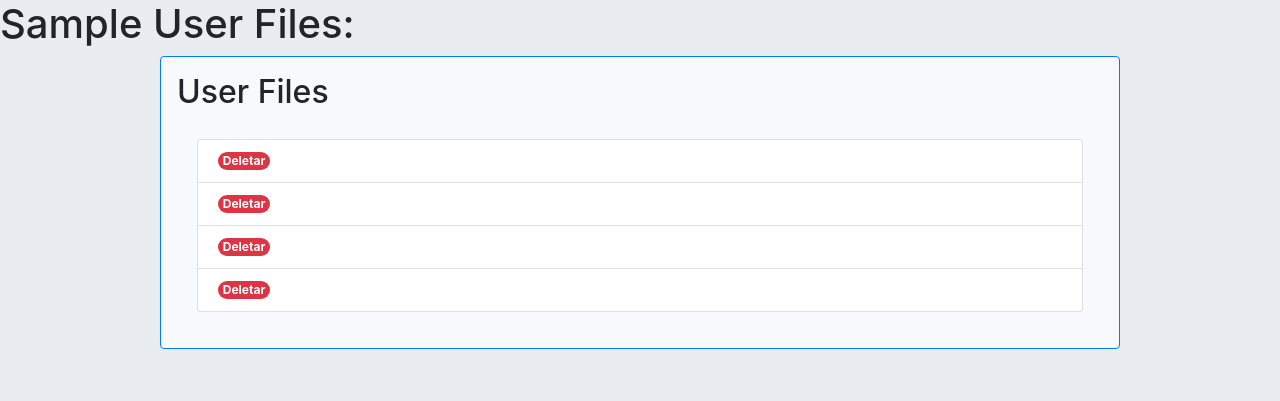
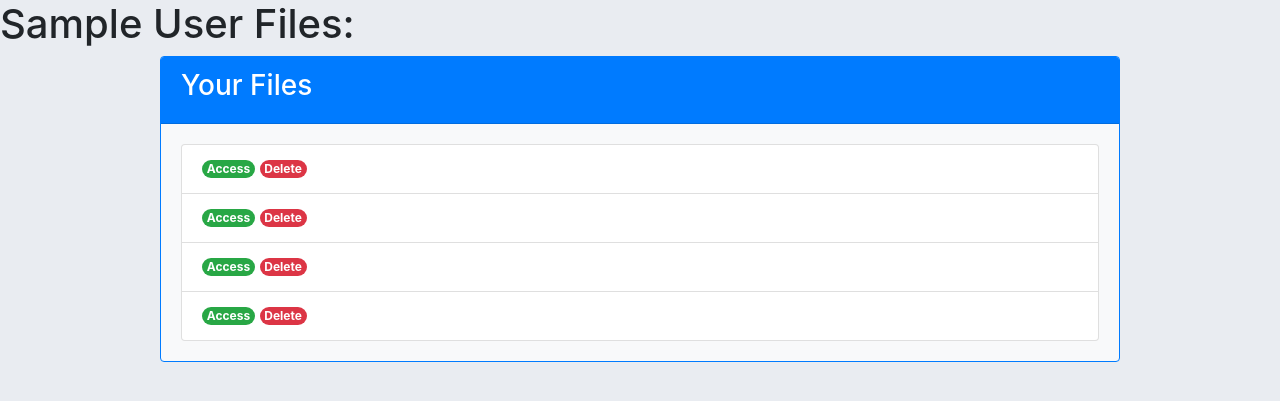
Before and after one commit to felipe-cerqueira-lyra/EngSoftware, a Flask app: page / in a window 1280 px wide. Shown: the part 58-459 px from the top of the page. Run offline with Flask 2, Linux system fonts and the light colour scheme; the visitor is signed in with stand-in values (Sample User, id 1); data comes from the database, SQL or seed files in the repository; data that the repository does not hold is empty; some libraries are stand-ins or nearby versions.

Commit message:
home page big update v2

```diff
--- a/website/templates/home.html
+++ b/website/templates/home.html
@@ -3,16 +3,22 @@
 {% block content%}
     <h1> {{user.name}} Files: </h1>
     <div class='d-flex justify-content-center'>
-        <div class="card border-primary bg-light mb-3 w-75 p-3">
-            <h2>User Files</h2>
+        <div class="card border-primary bg-light mb-3 w-75">
+            <div class="card-header bg-primary text-white"> <h3>Your Files</h3></div>
             <div class="card-body">
                 <ul class="list-group">
                     {% for file in files %}
-                    <li class="list-group-item d-flex justify-content-between align-items-center">
+                    <li class="list-group-item list-group-item-action d-flex justify-content-between align-items-center">
                         {{ file.file.name }}
-                      <a href="#" class="badge bg-danger text-white rounded-pill">
-                          Deletar
-                      </a>
+                      <div class="d-flex justify-content-between align-items-center">
+                        <a href="{{file.file.link}}" class="badge bg-success text-white rounded-pill">
+                            Access
+                        </a>
+                        &nbsp
+                        <a href="#" class="badge bg-danger text-white rounded-pill">
+                            Delete
+                        </a>
+                      </div>
                     </li>
                     {% endfor %}
                   </ul>
```
